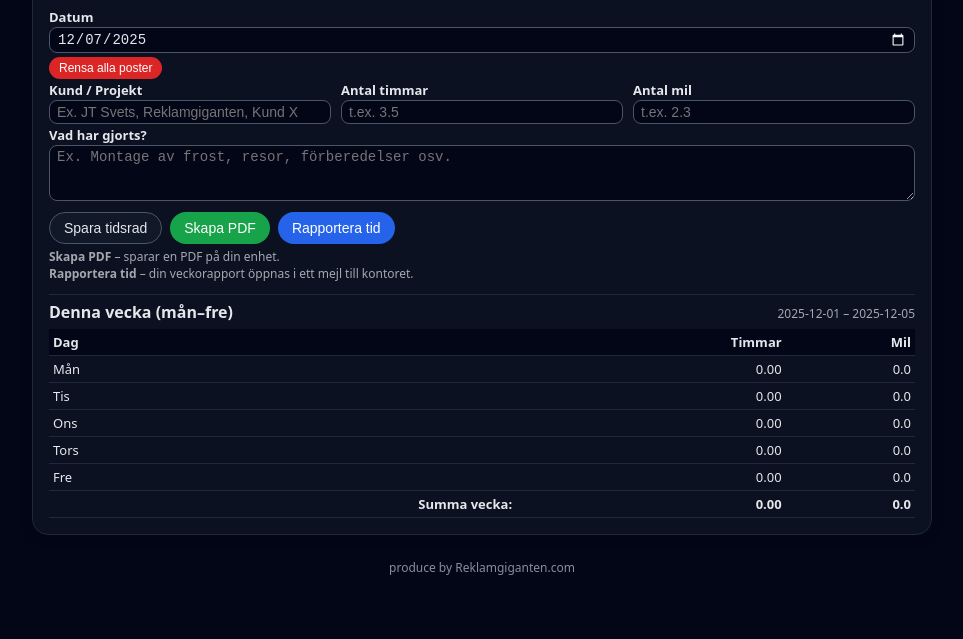
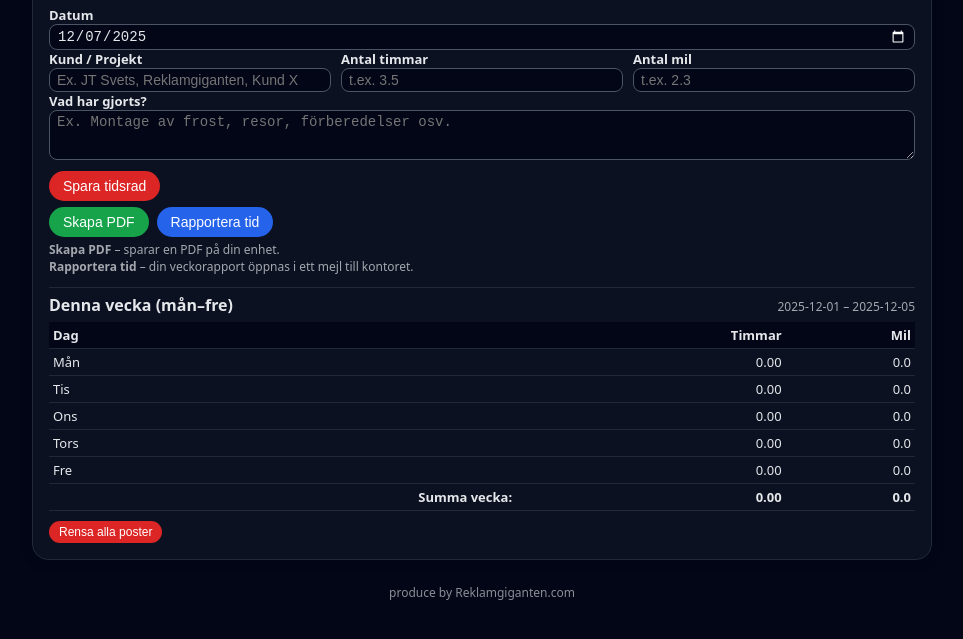
Before and after one commit to sisab-ekeby/tidsrapportering, a plain HTML site: page index.html in a window 1280 px wide. Shown: the part 73-712 px from the top of the page, without its empty margins (158-1121 px from the left). Drawn offline with nearby package versions, Linux system fonts and the light colour scheme.

Commit message:
Update index.html

```diff
--- a/index.html
+++ b/index.html
@@ -18,9 +18,8 @@
       --border-dark: #1f2937;
 
       --primary: #2563eb;   /* blå – Rapportera tid */
-      --danger: #dc2626;    /* röd – Rensa */
+      --danger: #dc2626;    /* röd – Spara / Rensa */
       --success: #16a34a;   /* grön – Skapa PDF */
-      --neutral: #6b7280;   /* grå – Spara tidsrad */
     }
 
     html {
@@ -72,7 +71,7 @@
       display: flex;
       align-items: center;
       gap: 10px;
-      margin-bottom: 12px;
+      margin-bottom: 10px;
     }
 
     .top-title {
@@ -96,7 +95,7 @@
     label {
       display: block;
       font-size: 13px;
-      margin-bottom: 1px; /* tajtare mot fältet */
+      margin-bottom: 0; /* nästan inget mellan label och fält */
       font-weight: 600;
     }
 
@@ -104,8 +103,8 @@
       display: flex;
       flex-wrap: wrap;
       column-gap: 10px;
-      row-gap: 2px;      /* mindre i höjdled */
-      margin-bottom: 2px;/* mindre mellan raderna */
+      row-gap: 0;       /* ingen extra höjd */
+      margin-bottom: 0; /* minimalt mellanrum mellan rader */
     }
 
     .form-row > div {
@@ -116,7 +115,7 @@
     input, select, textarea {
       width: 100%;
       box-sizing: border-box;
-      padding: 3px 7px;  /* tunnare fält */
+      padding: 3px 7px;  /* tunna fält */
       border-radius: 8px;
       border: 1px solid;
       font-size: 14px;
@@ -141,7 +140,7 @@
     }
 
     textarea {
-      min-height: 56px;
+      min-height: 50px;
       resize: vertical;
     }
 
@@ -159,11 +158,6 @@
       white-space: nowrap;
     }
 
-    .btn-primary {
-      background: var(--primary);
-      color: #ffffff;
-    }
-
     .btn-danger {
       background: var(--danger);
       color: #ffffff;
@@ -174,15 +168,9 @@
       color: #ffffff;
     }
 
-    .btn-neutral {
-      background: #e5e7eb;
-      color: #111827;
-    }
-
-    body.theme-dark .btn-neutral {
-      background: #111827;
-      color: #e5e7eb;
-      border: 1px solid #4b5563;
+    .btn-primary {
+      background: var(--primary);
+      color: #ffffff;
     }
 
     .btn-secondary {
@@ -526,13 +514,6 @@
           </div>
         </div>
 
-        <!-- Rensa-knapp under datum (kalendern) -->
-        <div class="form-row">
-          <div>
-            <button type="button" id="clearAll" class="btn-danger btn-small">Rensa alla poster</button>
-          </div>
-        </div>
-
         <div class="form-row">
           <div>
             <label for="project">Kund / Projekt</label>
@@ -555,8 +536,13 @@
           </div>
         </div>
 
+        <!-- RAD 1: bara Spara -->
         <div class="actions">
-          <button type="submit" class="btn-neutral">Spara tidsrad</button>
+          <button type="submit" class="btn-danger">Spara tidsrad</button>
+        </div>
+
+        <!-- RAD 2: Skapa PDF + Rapportera tid bredvid varandra -->
+        <div class="actions">
           <button type="button" id="createPdf" class="btn-success">Skapa PDF</button>
           <button type="button" id="emailPdf" class="btn-primary">Rapportera tid</button>
         </div>
@@ -591,6 +577,11 @@
             </tr>
           </tfoot>
         </table>
+
+        <!-- Rensa alla poster LÄNGST NED under denna vecka -->
+        <div style="margin-top:8px;">
+          <button type="button" id="clearAll" class="btn-danger btn-small">Rensa alla poster</button>
+        </div>
       </div>
     </div>
   </div>
@@ -599,7 +590,6 @@
     produce by Reklamgiganten.com
   </p>
 
-  <!-- jsPDF utan integrity (för att undvika blockering) -->
   <script src="https://cdnjs.cloudflare.com/ajax/libs/jspdf/2.5.1/jspdf.umd.min.js"></script>
 
   <script>
@@ -830,7 +820,6 @@
       document.getElementById("weekTotalKm").textContent = totalKm.toFixed(1);
     }
 
-    // Hämta period för PDF/mejl (använder filter om satta, annars min/max datum)
     function getPeriodForEntries(entries) {
       let fromDate = document.getElementById("filterFrom").value;
       let toDate = document.getElementById("filterTo").value;
```
